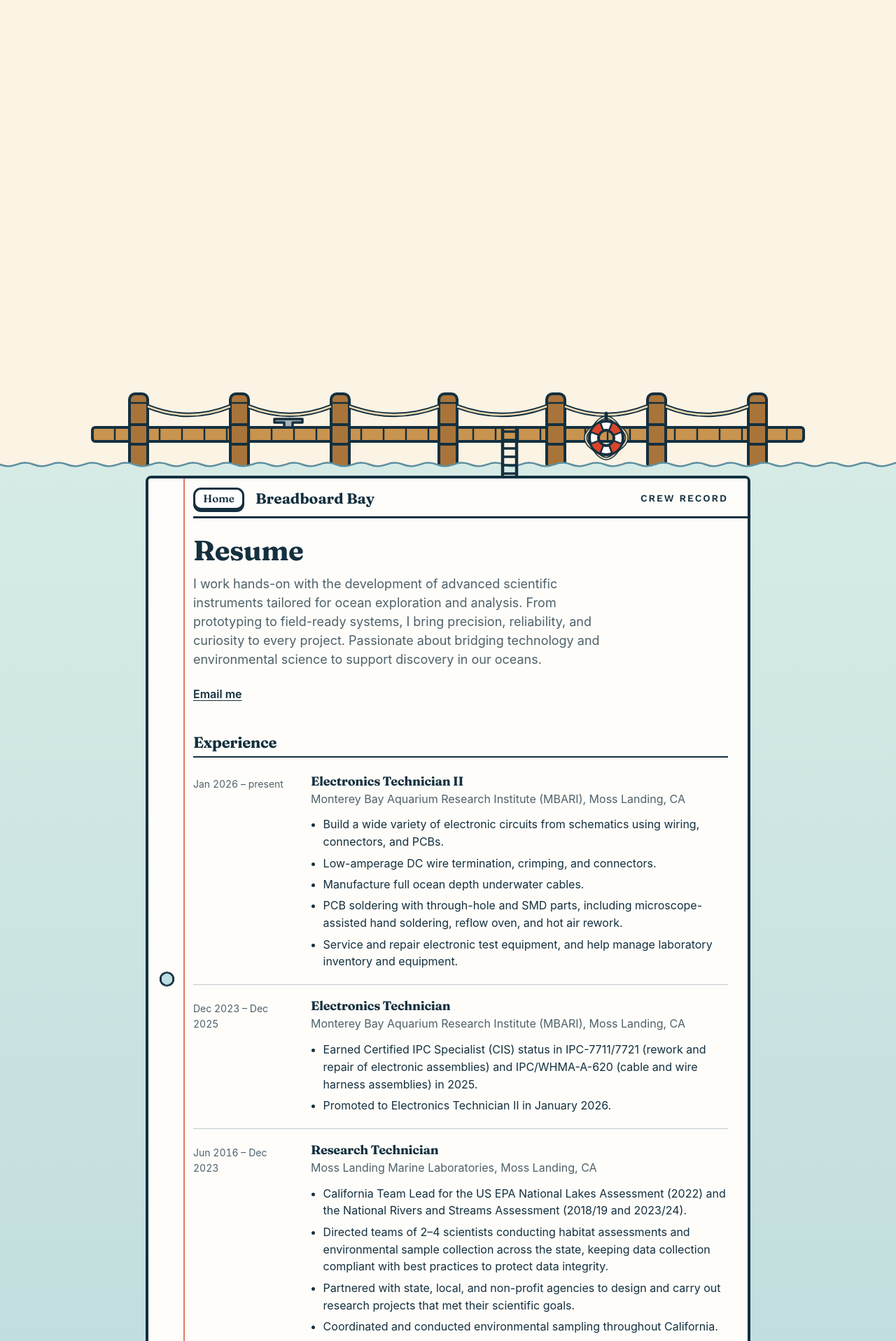
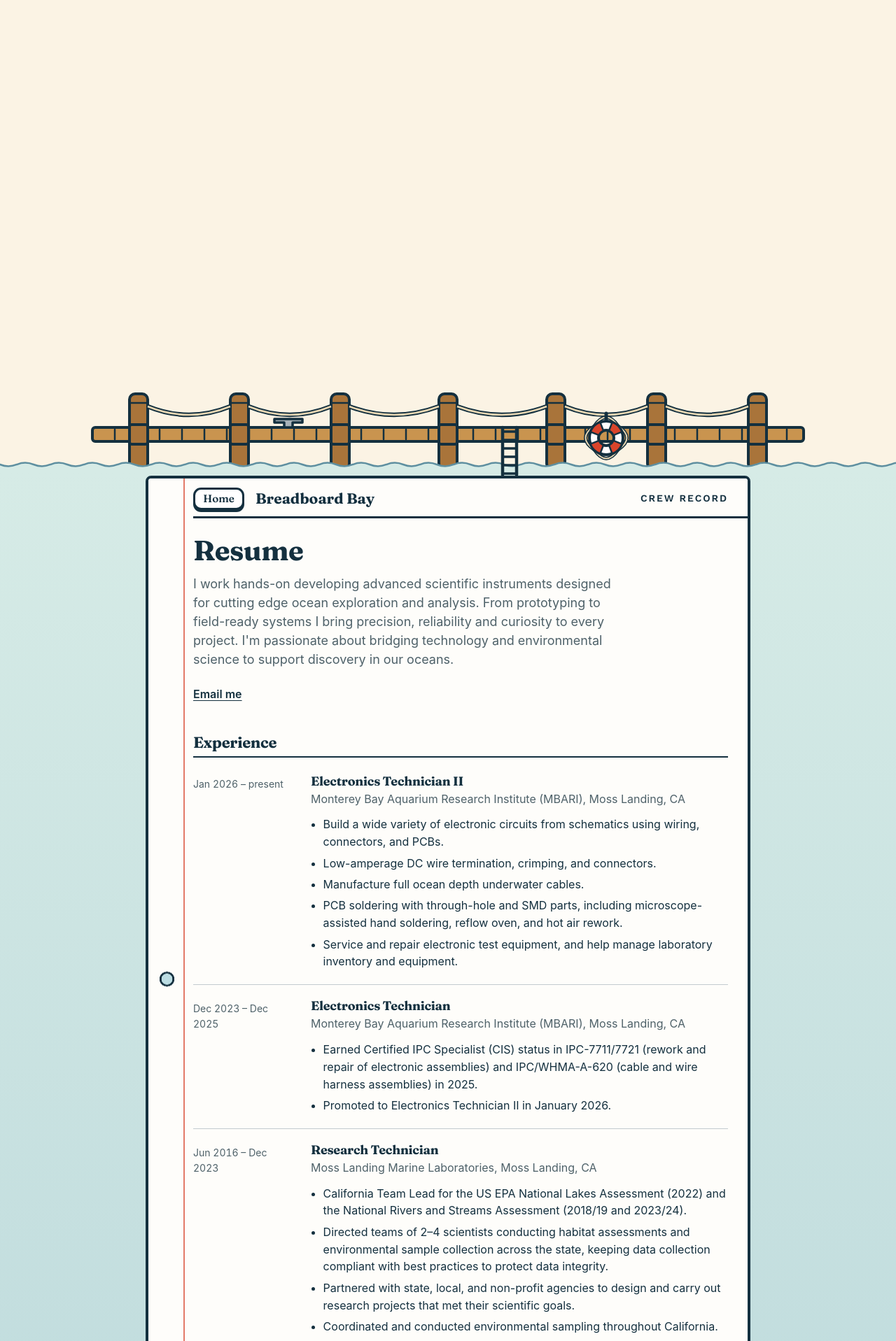
Before and after one commit to RobotCrabLab/Homepage, a Jekyll site: the page built from resume.html, in a window 1280 px wide. Shown: the top 1917 px of the page at 70% size. Built offline with Jekyll 4.4.1, drawn with Linux system fonts in a browser that asks for light colours.

Commit message:
Resume: rewrite summary
Co-Authored-By: Claude Opus 5.5 <noreply@anthropic.com>
Claude-Session: https://claude.ai/code/session_016BwnKtQ7tfPe1rWV8MfjXu

```diff
--- a/_data/resume.yml
+++ b/_data/resume.yml
@@ -2,10 +2,10 @@
 # Add another job by copying a whole "- role:" block.
 
 summary: >-
-  I work hands-on with the development of advanced scientific instruments
-  tailored for ocean exploration and analysis. From prototyping to field-ready
-  systems, I bring precision, reliability, and curiosity to every project.
-  Passionate about bridging technology and environmental science to support
+  I work hands-on developing advanced scientific instruments designed for
+  cutting edge ocean exploration and analysis. From prototyping to field-ready
+  systems I bring precision, reliability and curiosity to every project. I'm
+  passionate about bridging technology and environmental science to support
   discovery in our oceans.
 
 # Optional: link to a PDF copy. Put the file in assets/ and set the path, or leave empty.
```
